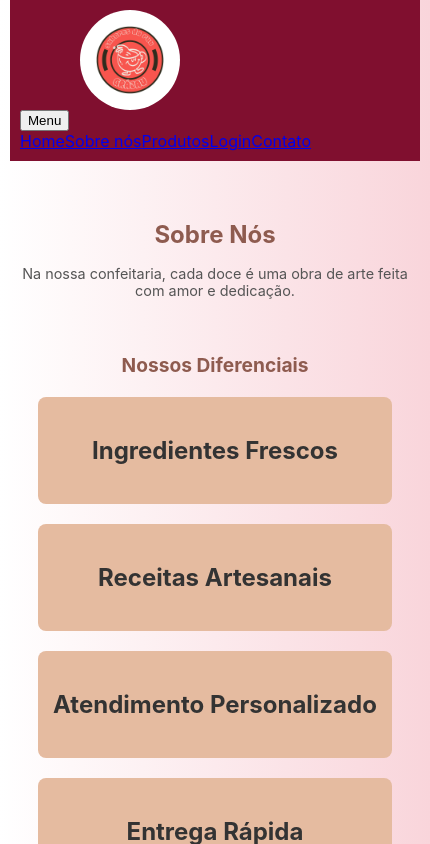
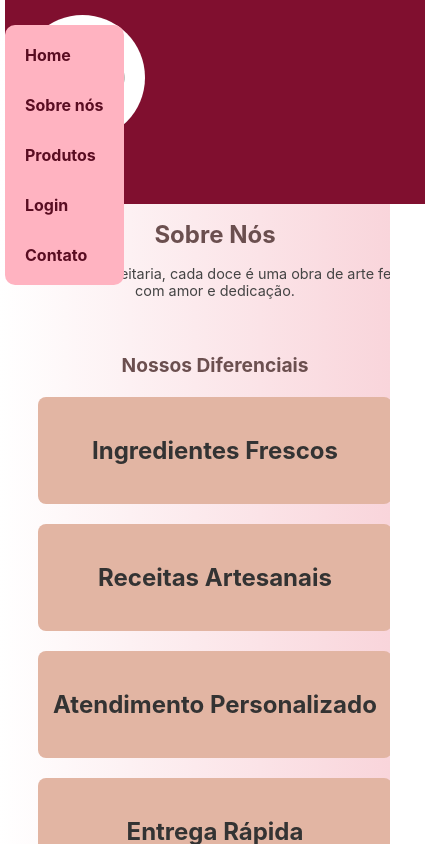
Before and after one commit to Pedrooooo08/tccdochau, a React (Create React App) app: page /sobre in a window 390 px wide. Both pictures are taken after a click on the button "Menu". Shown: the top 844 px of the page, 430 px wide, since content can reach past the window. Built offline with nearby package versions, Linux system fonts and the light colour scheme.

Commit message:
foi obrigado

```diff
--- a/src/pages/cabegalho/cabegalho.jsx
+++ b/src/pages/cabegalho/cabegalho.jsx
@@ -32,21 +32,21 @@ const Cabegalho = () => {
           </button>
           {isMobileMenuOpen && (
             <div className="mobile-menu">
-              <Link to="/" className="home">Home</Link>
-              <Link to="/Sobre" className="sobre">Sobre nós</Link>
-              <Link to="/Produtos" className="produtos">Produtos</Link>
-              <Link to="/Login" className="login">Login</Link>
-              <Link to="/Contato" className="contato">Contato</Link>
+              <Link to="/" className="menu-item">Home</Link>
+              <Link to="/Sobre" className="menu-item">Sobre nós</Link>
+              <Link to="/Produtos" className="menu-item">Produtos</Link>
+              <Link to="/Login" className="menu-item">Login</Link>
+              <Link to="/Contato" className="menu-item">Contato</Link>
             </div>
           )}
         </>
       ) : (
         <div className="nav">
-          <Link to="/" className="home">Home</Link>
-          <Link to="/Sobre" className="sobre">Sobre nós</Link>
-          <Link to="/Produtos" className="produtos">Produtos</Link>
-          <Link to="/Login" className="login">Login</Link>
-          <Link to="/Contato" className="contato">Contato</Link>
+          <Link to="/" className="nav-item">Home</Link>
+          <Link to="/Sobre" className="nav-item">Sobre nós</Link>
+          <Link to="/Produtos" className="nav-item">Produtos</Link>
+          <Link to="/Login" className="nav-item">Login</Link>
+          <Link to="/Contato" className="nav-item">Contato</Link>
         </div>
       )}
     </div>
--- a/src/pages/cabegalho/cabegalho.scss
+++ b/src/pages/cabegalho/cabegalho.scss
@@ -8,7 +8,6 @@
   width: 100%;
   top: 0;
   z-index: 10;
-}
 
   .logo {
     width: 125px;
@@ -21,52 +20,79 @@
     display: flex;
     gap: 65px;
     margin-right: 60px;
-}
 
-.nav a {
+    .nav-item {
       text-decoration: none;
       color: #590D22;
       font-weight: bold;
       padding: 10px 15px;
-  transition: color 0.3s;
+      transition: background-color 0.3s, color 0.3s, transform 0.2s;
       background-color: #FFB3C1;
       border-radius: 20px;
       font-size: 25px;
+
+      &:hover {
+        color: #FF8FA3;
+        background-color: #FF8FA3; /* Muda a cor do fundo ao passar o mouse */
+        transform: translateY(-2px); /* Efeito de elevação */
+      }
+    }
   }
 
-.nav a:hover {
-  color: #FF8FA3;
+  .menu-button {
+    background-color: #FFB3C1;
+    color: #590D22;
+    border: none;
+    border-radius: 20px;
+    padding: 10px 15px;
+    font-size: 25px;
+    cursor: pointer;
+    transition: background-color 0.3s, color 0.3s, transform 0.2s;
+
+    &:hover {
+      background-color: #FF8FA3;
+      transform: translateY(-2px); /* Efeito de elevação */
+    }
+  }
+
+  .mobile-menu {
+    display: flex;
+    flex-direction: column;
+    gap: 10px;
+    margin-top: 10px;
+    background-color: #FFB3C1;
+    border-radius: 10px;
+    position: absolute; /* Para que o menu apareça abaixo do botão */
+    left: 0; /* Alinhar à esquerda */
+    padding: 10px;
+
+    .menu-item {
+      text-decoration: none;
+      color: #590D22;
+      font-weight: bold;
+      padding: 10px;
+      transition: background-color 0.3s, color 0.3s, transform 0.2s;
+
+      &:hover {
+        background-color: #FF8FA3;
+        transform: translateY(-2px); /* Efeito de elevação */
+      }
+    }
+  }
 }
 
 @media (max-width: 768px) {
   .header {
     flex-direction: column;
     align-items: flex-start;
-    padding: 10px;
+    padding: 15px;
+
+    .logo {
+      margin-left: 0;
     }
 
     .nav {
-    flex-direction: column;
-    gap: 20px;
-    margin-right: 0;
-    margin-top: 10px;
-    width: 100%;
-  }
-
-  .nav a {
-    font-size: 20px;
-    width: 100%;
-    text-align: center;
+      display: none; // Esconde a navegação em telas pequenas
     }
   }
-
-@media (max-width: 480px) {
-  .logo {
-    width: 100px;
-    height: 100px;
 }
-
-  .nav a {
-    font-size: 18px;
-  }
-}
--- a/src/pages/sobre/sobre.scss
+++ b/src/pages/sobre/sobre.scss
@@ -1,21 +1,18 @@
+html, body {
+  height: 100%;
+  margin: 0;
+  background: linear-gradient(to right, #ffffff, #f9d5db); // Cor de fundo para toda a página
+}
+
 .about-container {
   display: flex;
   flex-direction: column;
   align-items: center;
   padding: 20px;
   color: #f8f8f8;
-  position: absolute;
-  top: 0;
-  left: 0;
+  position: relative; // Alterado para relative
   width: 100%;
-  height: 100%;
-  display: flex;
-  flex-direction: column;
-  align-items: center;
-  padding: 20px;
-  background: linear-gradient(to right, #FFFFFF, #F9D5DB);;
-
-
+  height: 100%; // Ajuste removido
 
   .about-header {
     text-align: center;
@@ -23,12 +20,12 @@
 
     h1 {
       font-size: 2.5rem;
-      color: #8e5b4f;
+      color: #6b4f4f; // Atualizado
     }
 
     p {
       font-size: 1.2rem;
-      color: #555;
+      color: #444; // Atualizado
     }
   }
 
@@ -36,10 +33,10 @@
     text-align: center;
 
     h2 {
-      margin-top: 0px;
+      margin-top: 0;
       font-size: 2rem;
       margin-bottom: 20px;
-      color: #8e5b4f;
+      color: #6b4f4f; // Atualizado
     }
 
     .differentials-grid {
@@ -48,7 +45,7 @@
       gap: 20px;
 
       .differential {
-        background-color: #e5bba0;
+        background-color: #e2b5a3; // Atualizado
         border-radius: 8px;
         padding: 15px;
         cursor: pointer;
@@ -66,7 +63,7 @@
 
         &.active {
           transform: scale(1.05);
-          background-color: #d59e8e;
+          background-color: #d69b8a; // Atualizado
 
           p {
             display: block;
@@ -75,7 +72,7 @@
         }
 
         &:hover {
-          background-color: #d59e8e;
+          background-color: #d69b8a; // Atualizado
         }
       }
     }
@@ -127,8 +124,6 @@
 }
 
 .texto {
-
-  display: 25;
+  display: block; // Corrigido de 25 para block
   margin-top: 200px;
-
 }
```
Lines whose indentation alone changed are shown as unchanged.
